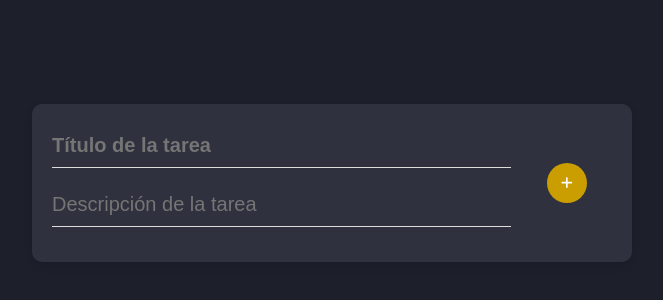
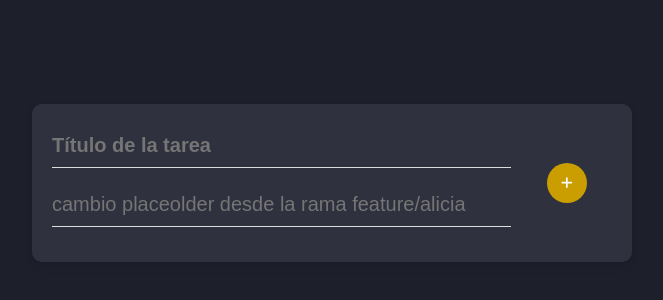
Before and after one commit to Laura250212/Practica, a React (Create React App) app: page / in a window 1280 px wide. Shown: the part 250-550 px from the top of the page, without its empty margins (308-971 px from the left). Built offline with nearby package versions, Linux system fonts and the light colour scheme.

Commit message:
cambio placeholder (linea 168) desde la rama feature/alicia

```diff
--- a/src/components/ProductivityDashboard/ProductivityDashboard.js
+++ b/src/components/ProductivityDashboard/ProductivityDashboard.js
@@ -165,7 +165,7 @@ const ProductivityDashboard = (props) => {
           />
           <input
             type="text"
-            placeholder="Descripción de la tarea"
+            placeholder="cambio placeolder desde la rama feature/alicia"
             value={description}
             onChange={(e) => setDescription(e.target.value)}
             className="input-description"
```
